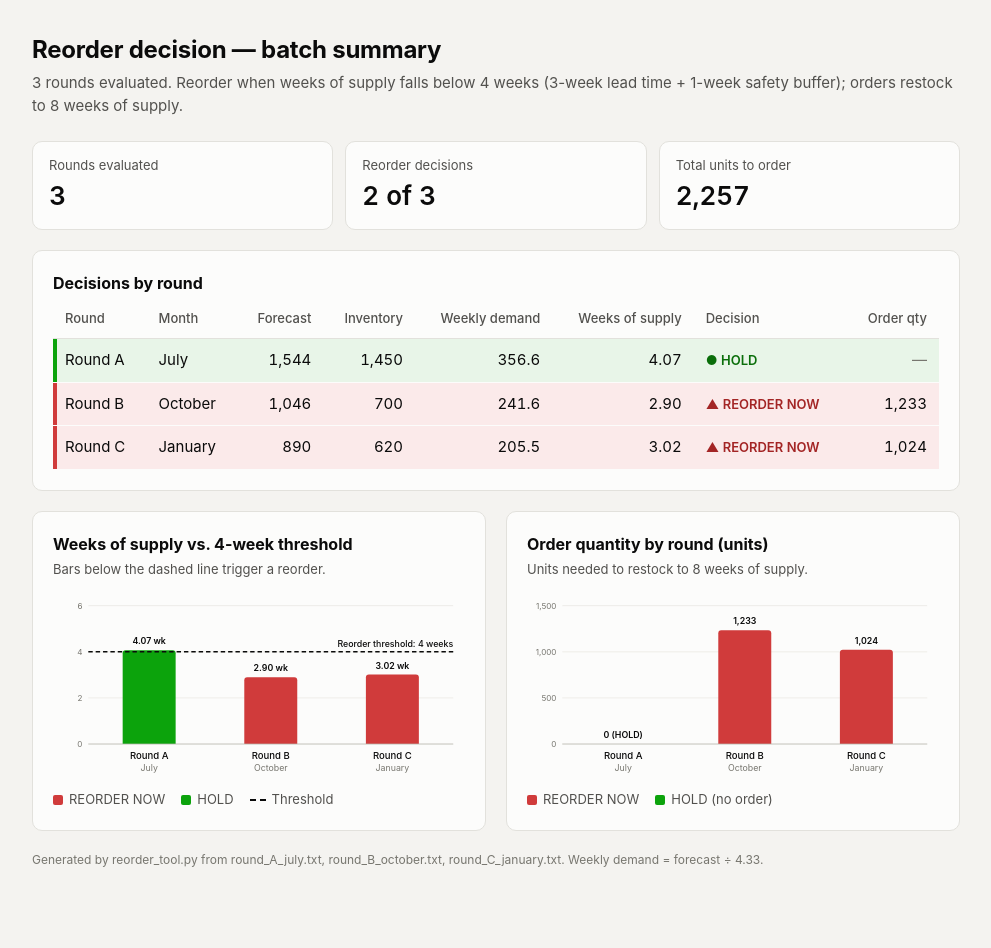
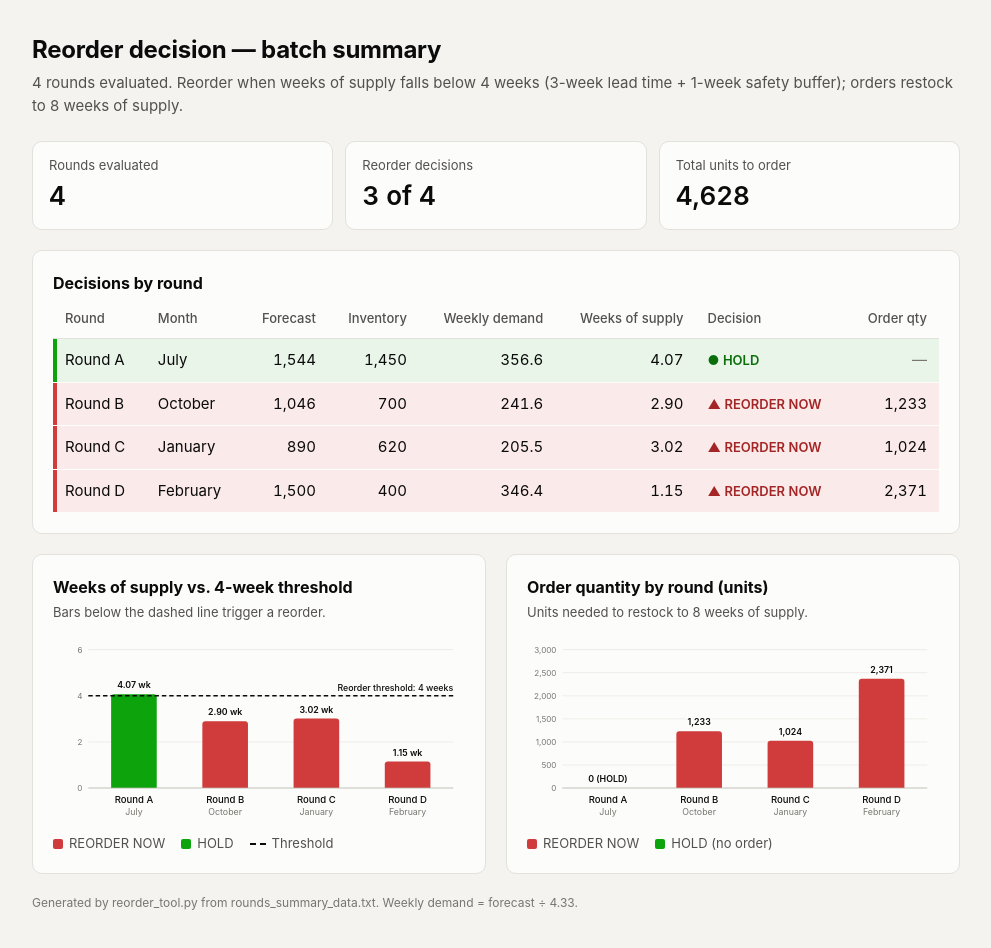
Before and after one commit to edgar-jones-28/frostbite-dashboard, a plain HTML site: page index.html in a window 1280 px wide. Shown: the whole page, without its empty margins (144-1135 px from the left). Before the commit the page ends 917 px from the top, so only its background shows below. Drawn offline with Linux system fonts and the light colour scheme.

Commit message:
Add files via upload

```diff
--- a/index.html
+++ b/index.html
@@ -88,13 +88,13 @@ footer { color: var(--text-muted); font-size: 12px; margin-top: 20px; }
 <body>
 <main>
   <h1>Reorder decision — batch summary</h1>
-  <p class="sub">3 rounds evaluated. Reorder when weeks of supply falls below 4 weeks
+  <p class="sub">4 rounds evaluated. Reorder when weeks of supply falls below 4 weeks
   (3-week lead time + 1-week safety buffer); orders restock to 8 weeks of supply.</p>
 
   <div class="kpis">
-    <div class="kpi"><div class="label">Rounds evaluated</div><div class="value">3</div></div>
-    <div class="kpi"><div class="label">Reorder decisions</div><div class="value">2 of 3</div></div>
-    <div class="kpi"><div class="label">Total units to order</div><div class="value">2,257</div></div>
+    <div class="kpi"><div class="label">Rounds evaluated</div><div class="value">4</div></div>
+    <div class="kpi"><div class="label">Reorder decisions</div><div class="value">3 of 4</div></div>
+    <div class="kpi"><div class="label">Total units to order</div><div class="value">4,628</div></div>
   </div>
 
   <section class="card">
@@ -104,7 +104,7 @@ footer { color: var(--text-muted); font-size: 12px; margin-top: 20px; }
       <thead><tr><th>Round</th><th>Month</th><th class="num">Forecast</th><th class="num">Inventory</th>
       <th class="num">Weekly demand</th><th class="num">Weeks of supply</th><th>Decision</th><th class="num">Order qty</th></tr></thead>
       <tbody>
-      <tr class="hold"><td>Round A</td><td>July</td><td class="num">1,544</td><td class="num">1,450</td><td class="num">356.6</td><td class="num">4.07</td><td><span class="badge hold"><span aria-hidden="true">●</span> HOLD</span></td><td class="num"><span class="muted">—</span></td></tr><tr class="reorder"><td>Round B</td><td>October</td><td class="num">1,046</td><td class="num">700</td><td class="num">241.6</td><td class="num">2.90</td><td><span class="badge reorder"><span aria-hidden="true">▲</span> REORDER NOW</span></td><td class="num">1,233</td></tr><tr class="reorder"><td>Round C</td><td>January</td><td class="num">890</td><td class="num">620</td><td class="num">205.5</td><td class="num">3.02</td><td><span class="badge reorder"><span aria-hidden="true">▲</span> REORDER NOW</span></td><td class="num">1,024</td></tr>
+      <tr class="hold"><td>Round A</td><td>July</td><td class="num">1,544</td><td class="num">1,450</td><td class="num">356.6</td><td class="num">4.07</td><td><span class="badge hold"><span aria-hidden="true">●</span> HOLD</span></td><td class="num"><span class="muted">—</span></td></tr><tr class="reorder"><td>Round B</td><td>October</td><td class="num">1,046</td><td class="num">700</td><td class="num">241.6</td><td class="num">2.90</td><td><span class="badge reorder"><span aria-hidden="true">▲</span> REORDER NOW</span></td><td class="num">1,233</td></tr><tr class="reorder"><td>Round C</td><td>January</td><td class="num">890</td><td class="num">620</td><td class="num">205.5</td><td class="num">3.02</td><td><span class="badge reorder"><span aria-hidden="true">▲</span> REORDER NOW</span></td><td class="num">1,024</td></tr><tr class="reorder"><td>Round D</td><td>February</td><td class="num">1,500</td><td class="num">400</td><td class="num">346.4</td><td class="num">1.15</td><td><span class="badge reorder"><span aria-hidden="true">▲</span> REORDER NOW</span></td><td class="num">2,371</td></tr>
       </tbody>
     </table>
     </div>
@@ -124,26 +124,33 @@ footer { color: var(--text-muted); font-size: 12px; margin-top: 20px; }
 <line class="grid" x1="48" x2="544" y1="20.0" y2="20.0"/>
 <text class="tick" x="40" y="24.0" text-anchor="end">6</text>
 <g class="bar hold"><title>Round A (July): 4.07 wk — HOLD</title>
-<rect class="hit" x="52.0" y="20" width="157.3" height="188"/>
-<path class="mark" d="M94.7,208.0 V84.6 Q94.7,80.6 98.7,80.6 H162.7 Q166.7,80.6 166.7,84.6 V208.0 Z"/>
-<text class="value" x="130.7" y="72.6" text-anchor="middle">4.07 wk</text>
+<rect class="hit" x="52.0" y="20" width="116.0" height="188"/>
+<path class="mark" d="M79.0,208.0 V84.6 Q79.0,80.6 83.0,80.6 H137.0 Q141.0,80.6 141.0,84.6 V208.0 Z"/>
+<text class="value" x="110.0" y="72.6" text-anchor="middle">4.07 wk</text>
 </g>
-<text class="cat" x="130.7" y="228" text-anchor="middle">Round A</text>
-<text class="cat-sub" x="130.7" y="244" text-anchor="middle">July</text>
+<text class="cat" x="110.0" y="228" text-anchor="middle">Round A</text>
+<text class="cat-sub" x="110.0" y="244" text-anchor="middle">July</text>
 <g class="bar reorder"><title>Round B (October): 2.90 wk — REORDER NOW</title>
-<rect class="hit" x="217.3" y="20" width="157.3" height="188"/>
-<path class="mark" d="M260.0,208.0 V121.2 Q260.0,117.2 264.0,117.2 H328.0 Q332.0,117.2 332.0,121.2 V208.0 Z"/>
-<text class="value" x="296.0" y="109.2" text-anchor="middle">2.90 wk</text>
+<rect class="hit" x="176.0" y="20" width="116.0" height="188"/>
+<path class="mark" d="M203.0,208.0 V121.2 Q203.0,117.2 207.0,117.2 H261.0 Q265.0,117.2 265.0,121.2 V208.0 Z"/>
+<text class="value" x="234.0" y="109.2" text-anchor="middle">2.90 wk</text>
 </g>
-<text class="cat" x="296.0" y="228" text-anchor="middle">Round B</text>
-<text class="cat-sub" x="296.0" y="244" text-anchor="middle">October</text>
+<text class="cat" x="234.0" y="228" text-anchor="middle">Round B</text>
+<text class="cat-sub" x="234.0" y="244" text-anchor="middle">October</text>
 <g class="bar reorder"><title>Round C (January): 3.02 wk — REORDER NOW</title>
-<rect class="hit" x="382.7" y="20" width="157.3" height="188"/>
-<path class="mark" d="M425.3,208.0 V117.5 Q425.3,113.5 429.3,113.5 H493.3 Q497.3,113.5 497.3,117.5 V208.0 Z"/>
-<text class="value" x="461.3" y="105.5" text-anchor="middle">3.02 wk</text>
+<rect class="hit" x="300.0" y="20" width="116.0" height="188"/>
+<path class="mark" d="M327.0,208.0 V117.5 Q327.0,113.5 331.0,113.5 H385.0 Q389.0,113.5 389.0,117.5 V208.0 Z"/>
+<text class="value" x="358.0" y="105.5" text-anchor="middle">3.02 wk</text>
 </g>
-<text class="cat" x="461.3" y="228" text-anchor="middle">Round C</text>
-<text class="cat-sub" x="461.3" y="244" text-anchor="middle">January</text>
+<text class="cat" x="358.0" y="228" text-anchor="middle">Round C</text>
+<text class="cat-sub" x="358.0" y="244" text-anchor="middle">January</text>
+<g class="bar reorder"><title>Round D (February): 1.15 wk — REORDER NOW</title>
+<rect class="hit" x="424.0" y="20" width="116.0" height="188"/>
+<path class="mark" d="M451.0,208.0 V175.8 Q451.0,171.8 455.0,171.8 H509.0 Q513.0,171.8 513.0,175.8 V208.0 Z"/>
+<text class="value" x="482.0" y="163.8" text-anchor="middle">1.15 wk</text>
+</g>
+<text class="cat" x="482.0" y="228" text-anchor="middle">Round D</text>
+<text class="cat-sub" x="482.0" y="244" text-anchor="middle">February</text>
 <line class="axis" x1="48" x2="544" y1="208.0" y2="208.0"/>
 <line class="threshold" x1="48" x2="544" y1="82.7" y2="82.7"/>
 <text class="threshold-label" x="544" y="76.7" text-anchor="end">Reorder threshold: 4 weeks</text>
@@ -157,32 +164,45 @@ footer { color: var(--text-muted); font-size: 12px; margin-top: 20px; }
       <svg viewBox="0 0 560 260" role="img" aria-labelledby="qty-title">
 <line class="grid" x1="48" x2="544" y1="208.0" y2="208.0"/>
 <text class="tick" x="40" y="212.0" text-anchor="end">0</text>
+<line class="grid" x1="48" x2="544" y1="176.7" y2="176.7"/>
+<text class="tick" x="40" y="180.7" text-anchor="end">500</text>
 <line class="grid" x1="48" x2="544" y1="145.3" y2="145.3"/>
-<text class="tick" x="40" y="149.3" text-anchor="end">500</text>
+<text class="tick" x="40" y="149.3" text-anchor="end">1,000</text>
+<line class="grid" x1="48" x2="544" y1="114.0" y2="114.0"/>
+<text class="tick" x="40" y="118.0" text-anchor="end">1,500</text>
 <line class="grid" x1="48" x2="544" y1="82.7" y2="82.7"/>
-<text class="tick" x="40" y="86.7" text-anchor="end">1,000</text>
+<text class="tick" x="40" y="86.7" text-anchor="end">2,000</text>
+<line class="grid" x1="48" x2="544" y1="51.3" y2="51.3"/>
+<text class="tick" x="40" y="55.3" text-anchor="end">2,500</text>
 <line class="grid" x1="48" x2="544" y1="20.0" y2="20.0"/>
-<text class="tick" x="40" y="24.0" text-anchor="end">1,500</text>
+<text class="tick" x="40" y="24.0" text-anchor="end">3,000</text>
 <g class="bar hold"><title>Round A (July): 0 (HOLD) — HOLD</title>
-<rect class="hit" x="52.0" y="20" width="157.3" height="188"/>
-<text class="value" x="130.7" y="200.0" text-anchor="middle">0 (HOLD)</text>
+<rect class="hit" x="52.0" y="20" width="116.0" height="188"/>
+<text class="value" x="110.0" y="200.0" text-anchor="middle">0 (HOLD)</text>
 </g>
-<text class="cat" x="130.7" y="228" text-anchor="middle">Round A</text>
-<text class="cat-sub" x="130.7" y="244" text-anchor="middle">July</text>
+<text class="cat" x="110.0" y="228" text-anchor="middle">Round A</text>
+<text class="cat-sub" x="110.0" y="244" text-anchor="middle">July</text>
 <g class="bar reorder"><title>Round B (October): 1,233 — REORDER NOW</title>
-<rect class="hit" x="217.3" y="20" width="157.3" height="188"/>
-<path class="mark" d="M260.0,208.0 V57.5 Q260.0,53.5 264.0,53.5 H328.0 Q332.0,53.5 332.0,57.5 V208.0 Z"/>
-<text class="value" x="296.0" y="45.5" text-anchor="middle">1,233</text>
+<rect class="hit" x="176.0" y="20" width="116.0" height="188"/>
+<path class="mark" d="M203.0,208.0 V134.7 Q203.0,130.7 207.0,130.7 H261.0 Q265.0,130.7 265.0,134.7 V208.0 Z"/>
+<text class="value" x="234.0" y="122.7" text-anchor="middle">1,233</text>
 </g>
-<text class="cat" x="296.0" y="228" text-anchor="middle">Round B</text>
-<text class="cat-sub" x="296.0" y="244" text-anchor="middle">October</text>
+<text class="cat" x="234.0" y="228" text-anchor="middle">Round B</text>
+<text class="cat-sub" x="234.0" y="244" text-anchor="middle">October</text>
 <g class="bar reorder"><title>Round C (January): 1,024 — REORDER NOW</title>
-<rect class="hit" x="382.7" y="20" width="157.3" height="188"/>
-<path class="mark" d="M425.3,208.0 V83.7 Q425.3,79.7 429.3,79.7 H493.3 Q497.3,79.7 497.3,83.7 V208.0 Z"/>
-<text class="value" x="461.3" y="71.7" text-anchor="middle">1,024</text>
+<rect class="hit" x="300.0" y="20" width="116.0" height="188"/>
+<path class="mark" d="M327.0,208.0 V147.8 Q327.0,143.8 331.0,143.8 H385.0 Q389.0,143.8 389.0,147.8 V208.0 Z"/>
+<text class="value" x="358.0" y="135.8" text-anchor="middle">1,024</text>
 </g>
-<text class="cat" x="461.3" y="228" text-anchor="middle">Round C</text>
-<text class="cat-sub" x="461.3" y="244" text-anchor="middle">January</text>
+<text class="cat" x="358.0" y="228" text-anchor="middle">Round C</text>
+<text class="cat-sub" x="358.0" y="244" text-anchor="middle">January</text>
+<g class="bar reorder"><title>Round D (February): 2,371 — REORDER NOW</title>
+<rect class="hit" x="424.0" y="20" width="116.0" height="188"/>
+<path class="mark" d="M451.0,208.0 V63.4 Q451.0,59.4 455.0,59.4 H509.0 Q513.0,59.4 513.0,63.4 V208.0 Z"/>
+<text class="value" x="482.0" y="51.4" text-anchor="middle">2,371</text>
+</g>
+<text class="cat" x="482.0" y="228" text-anchor="middle">Round D</text>
+<text class="cat-sub" x="482.0" y="244" text-anchor="middle">February</text>
 <line class="axis" x1="48" x2="544" y1="208.0" y2="208.0"/>
 </svg>
       <div class="legend"><span><span class="swatch reorder"></span>REORDER NOW</span>
@@ -190,7 +210,7 @@ footer { color: var(--text-muted); font-size: 12px; margin-top: 20px; }
     </section>
   </div>
 
-  <footer>Generated by reorder_tool.py from round_A_july.txt, round_B_october.txt, round_C_january.txt.
+  <footer>Generated by reorder_tool.py from rounds_summary_data.txt.
   Weekly demand = forecast ÷ 4.33.</footer>
 </main>
 </body>
```
